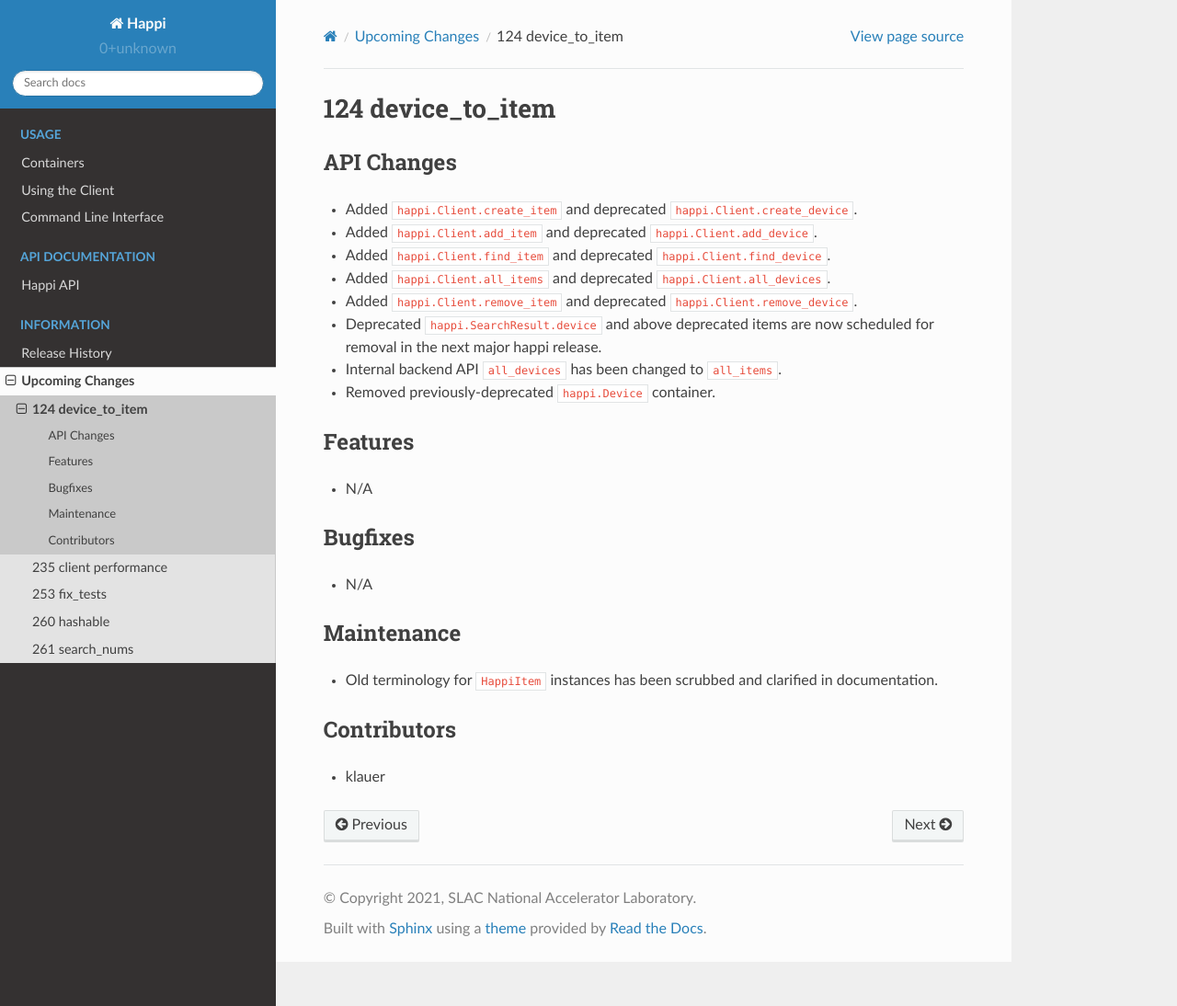
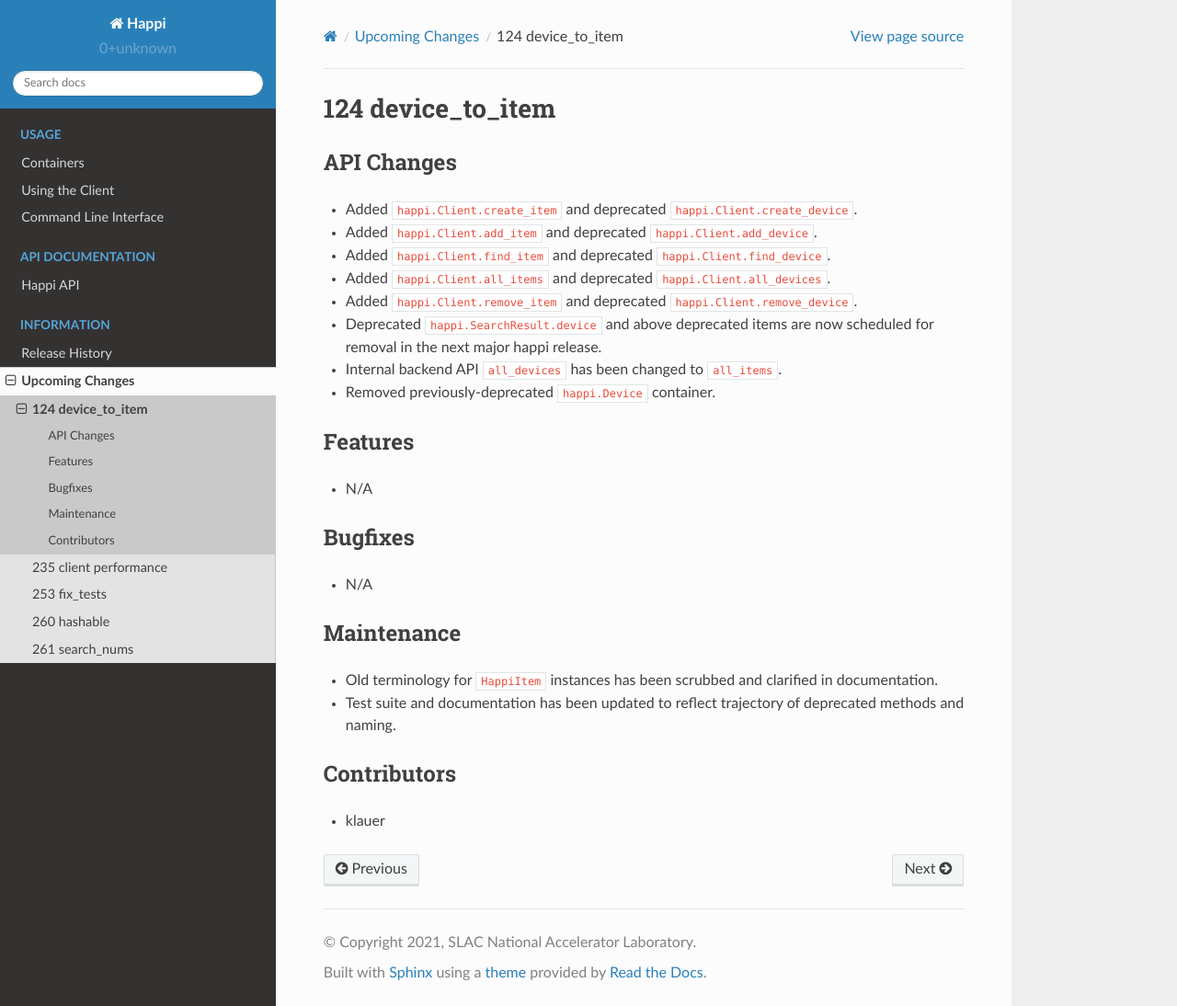
Before and after one commit to pcdshub/happi, a Sphinx documentation site: the page built from docs/source/upcoming_release_notes/124-device_to_item.rst, in a window 1280 px wide and 1094 px high. Shown: the whole window at 92% size. Built offline with Sphinx 7.4.7 and the Read the Docs theme 2.0.0, drawn with Linux system fonts in a browser that asks for light colours.

Commit message:
DOC: fix building

```diff
--- a/docs/source/upcoming_release_notes/124-device_to_item.rst
+++ b/docs/source/upcoming_release_notes/124-device_to_item.rst
@@ -1,5 +1,5 @@
 124 device_to_item
-#################
+##################
 
 API Changes
 -----------
@@ -27,6 +27,8 @@ Maintenance
 -----------
 - Old terminology for ``HappiItem`` instances has been scrubbed and clarified
   in documentation.
+- Test suite and documentation has been updated to reflect trajectory of
+  deprecated methods and naming.
 
 Contributors
 ------------
```
